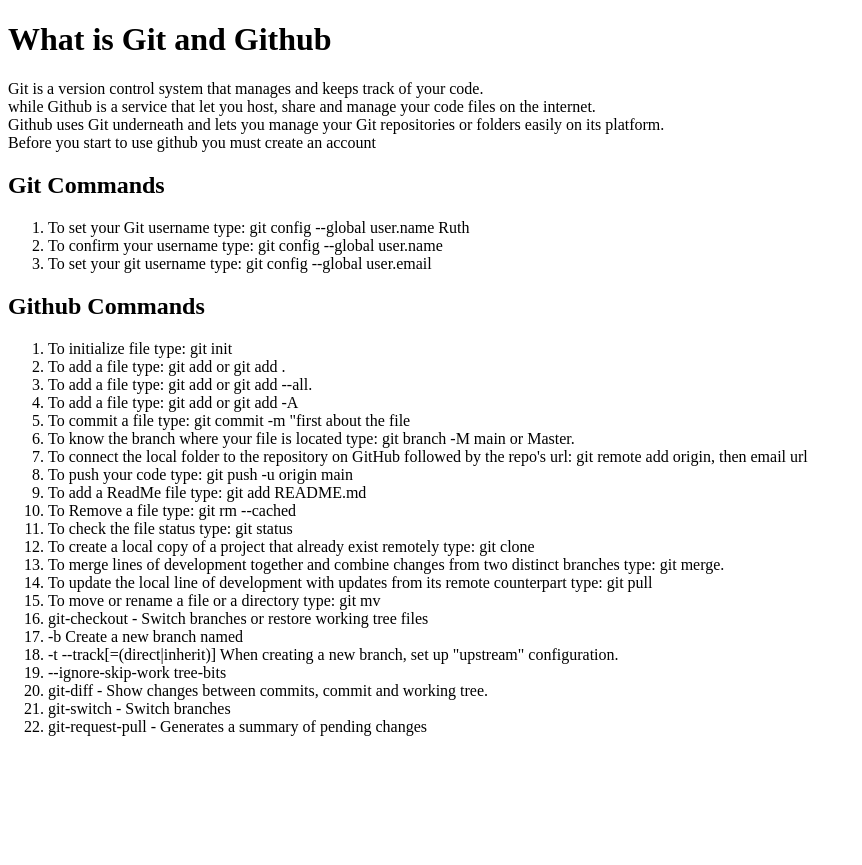
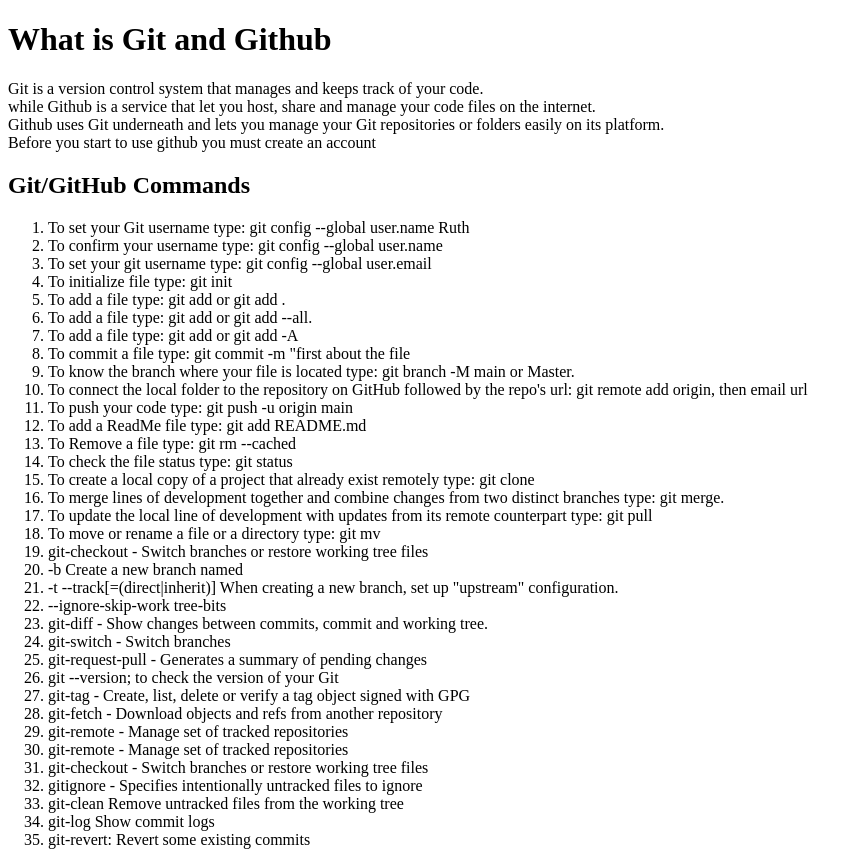
Before and after one commit to Ruthbaby/SkillHarvestGitCommands, a plain HTML site: page week1/Week3/gitlesson.html in a window 1280 px wide. Shown: the whole page, without its empty margins (0-862 px from the left). Before the commit the page ends 800 px from the top, so only its background shows below. Drawn offline with Linux system fonts and the light colour scheme.

Commit message:
Git and GitHub commands

```diff
--- a/week1/Week3/gitlesson.html
+++ b/week1/Week3/gitlesson.html
@@ -18,7 +18,7 @@
           <br />
           Before you start to use github you must create an account
         </p>
-        <h2>Git Commands</h2>
+        <h2>Git/GitHub Commands</h2>
       </div>
     </header>
     <div class="gitcommands">
@@ -28,9 +28,7 @@
         </li>
         <li>To confirm your username type: git config --global user.name</li>
         <li>To set your git username type: git config --global user.email</li>
-      </ol>
-      <h2>Github Commands</h2>
-      <ol>
+
         <li>To initialize file type: git init</li>
         <li>To add a file type: git add or git add .</li>
         <li>To add a file type: git add or git add --all.</li>
@@ -72,6 +70,16 @@
               git-diff - Show changes between commits, commit and working tree.</li>
               <li>git-switch - Switch branches</li>
               <li>git-request-pull - Generates a summary of pending changes</li>
+              <li>git --version; to check the version of your Git</li>
+              <li>git-tag - Create, list, delete or verify a tag object signed with GPG</li>
+              <li>git-fetch - Download objects and refs from another repository</li>
+              <li>git-remote - Manage set of tracked repositories</li>
+              <li>git-remote - Manage set of tracked repositories</li>
+              <li>git-checkout - Switch branches or restore working tree files</li>
+              <li>gitignore - Specifies intentionally untracked files to ignore</li>
+              <li>git-clean Remove untracked files from the working tree</li>
+              <li>git-log Show commit logs</li>
+              <li>git-revert: Revert some existing commits</li>
       </ol>
     </div>
   </body>
```
